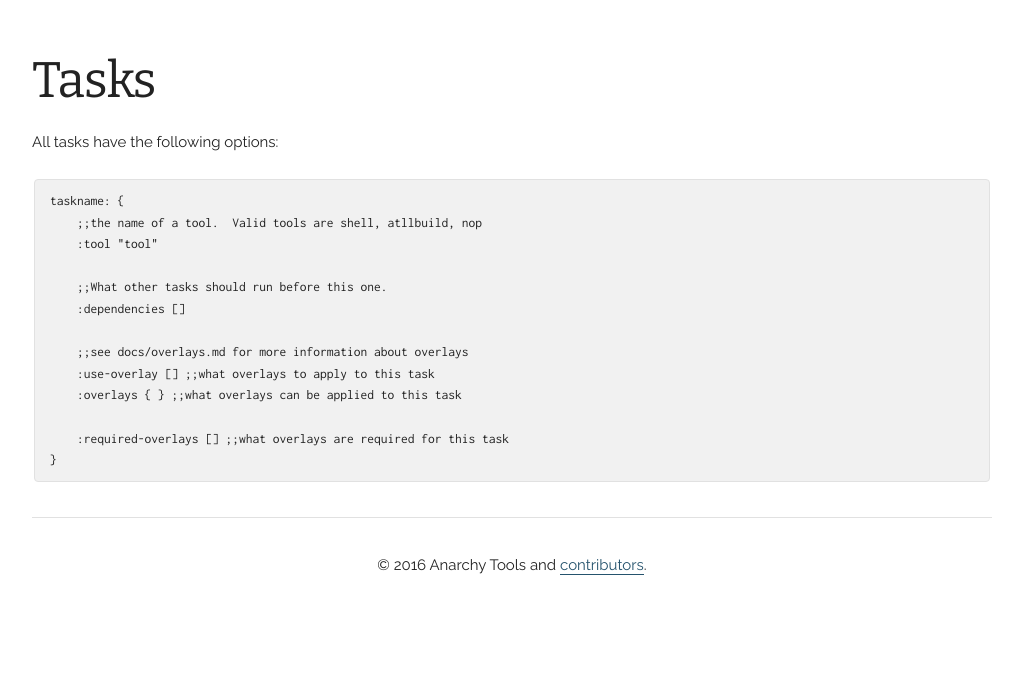
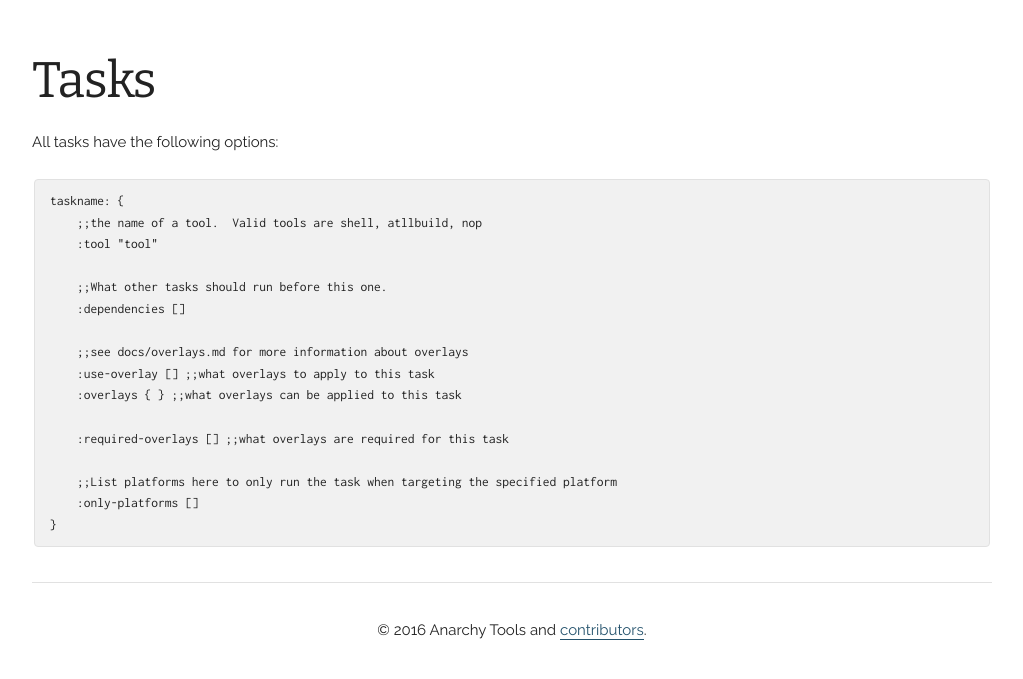
Before and after one commit to AnarchyTools/anarchytools.github.io, a Jekyll site: the page built from docs/tasks.md, in a window 1280 px wide. Shown: the top 679 px of the page, without its empty margins (128-1151 px from the left). Built offline with Jekyll 4.4.1, drawn with Linux system fonts in a browser that asks for light colours.

Commit message:
Add only-platforms

````diff
--- a/docs/tasks.md
+++ b/docs/tasks.md
@@ -20,5 +20,8 @@ taskname: {
     :overlays { } ;;what overlays can be applied to this task
 
     :required-overlays [] ;;what overlays are required for this task
+
+    ;;List platforms here to only run the task when targeting the specified platform
+    :only-platforms []
 }
 ```
````
